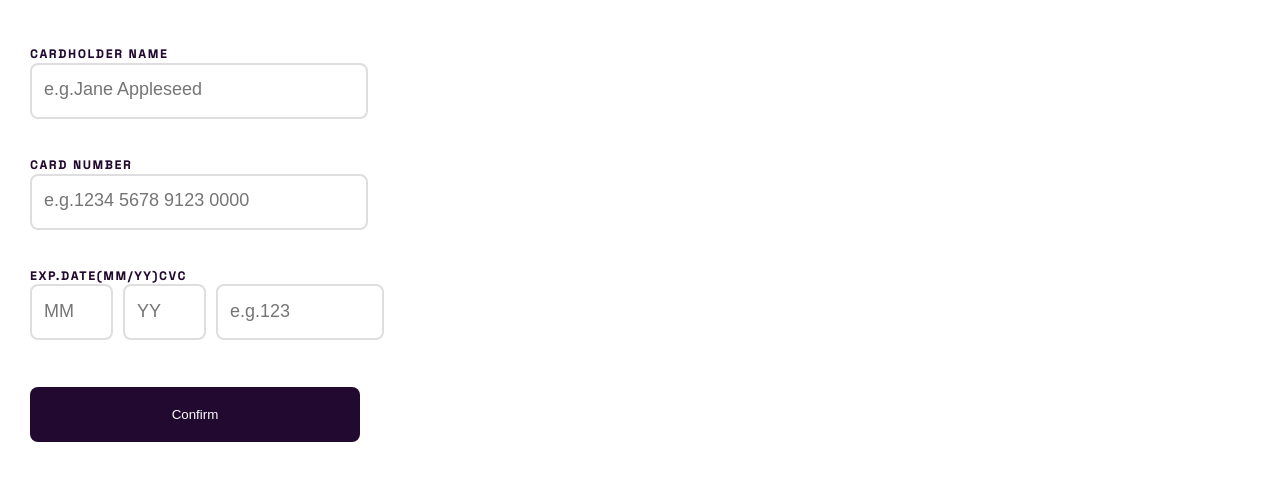
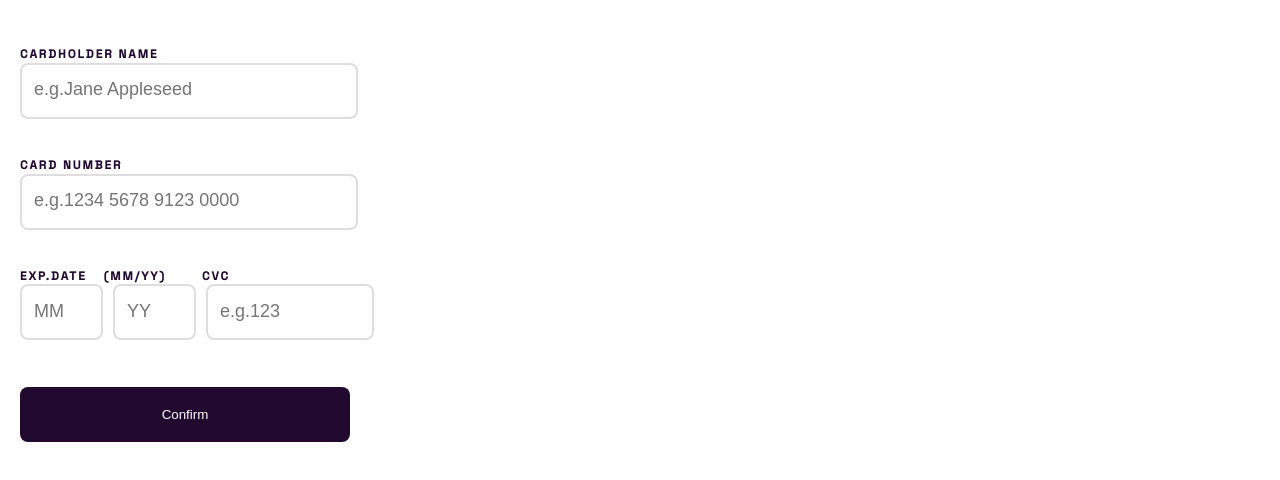
Before and after one commit to M0lt0/interactive-card, a plain HTML site: page index.html in a window 1280 px wide. Shown: the part 262-742 px from the top of the page. Drawn offline with Linux system fonts and the light colour scheme.

Commit message:
prototype

```diff
--- a/index.html
+++ b/index.html
@@ -44,9 +44,8 @@
     </div>
     <div class="card-date">
       <div class="year-month-text">
-        <h3>exp.date</h3>
-        <h3>(mm/yy)</h3>
-        <h3>cvc</h3>
+        <h3>exp.date <span class="symbol">(mm/yy)</span></h3>
+        <h3 class="cvc">cvc</h3>
       </div>
       <div class="inputs">
         <input type="text" placeholder="MM" id="ex-month">
--- a/style.css
+++ b/style.css
@@ -92,7 +92,7 @@ body {
   display: flex;
   flex-direction: column;
   height: 460px;
-  padding: 0px 0px 0px 30px;
+  padding: 0px 0px 0px 20px;
   color: var(--Very-dark-violet);
   font-size: x-small;
   justify-content: space-evenly;
@@ -116,6 +116,7 @@ body {
 .inputs {
   display: flex;
   flex-direction: row;
+  justify-content: space-between;
 }
 .inputs {
   width: 330px;
@@ -144,6 +145,12 @@ body {
   border: none;
   margin-top: 20px;
 }
+.symbol {
+  margin-left: 12px;
+}
+.cvc {
+  margin-right: 120px;
+}
 /*<style>
     .attribution {
       font-size: 11px;
```
